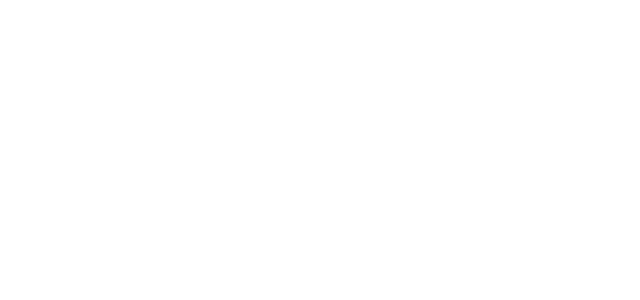
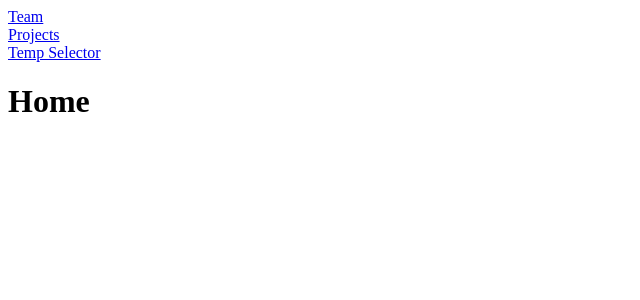
Before and after one commit to tascott/Project-2, a React (Vite) app: page / in a window 1280 px wide. Before the commit this address had no page. Shown: the top 300 px of the page, without its empty margins (0-640 px from the left). Built offline with nearby package versions, Linux system fonts and the light colour scheme.

Commit message:
undo-all csss-back-to-begining

```diff
--- a/src/App.jsx
+++ b/src/App.jsx
@@ -10,8 +10,10 @@ import Weather from './components/weatherAPI/Weather';
 function App() {
   return (
     <Router>
+      <Navbar />
       <Routes>
         <Route index element={<Home />} />
+
         <Route path="/team" element={<Team />} />
         <Route path="/projects" element={<ProjectList />} />
         <Route path="/projects/:urlFriendlyName" element={<ProjectPage />} />
@@ -21,15 +23,5 @@ function App() {
   );
 }
 
-function WrappedApp() {
-  return (
-    <Router>
-      <Routes>
-        <Route element={<Navbar />} />
-        <Route element={<App />} />
-      </Routes>
-    </Router>
-  );
-}
 
-export default WrappedApp;;
+export default App;
--- a/src/components/Navbar/Navbar.jsx
+++ b/src/components/Navbar/Navbar.jsx
@@ -1,7 +1,9 @@
+import { Link } from 'react-router-dom';
+import './navbar.css';
+
 function Navbar(props) {
   return (
-    <div className="home">
-      <h1>Home</h1>
+    <div className="Navbar">
       <Link to="/team">
         Team
         <br />
--- a/src/index.css
+++ b/src/index.css
@@ -1,69 +1,7 @@
-/* :root {
-  font-family: Inter, system-ui, Avenir, Helvetica, Arial, sans-serif;
-  line-height: 1.5;
-  font-weight: 400;
-
-  color-scheme: light dark;
-  color: rgba(255, 255, 255, 0.87);
-  background-color: #242424;
-
-  font-synthesis: none;
-  text-rendering: optimizeLegibility;
-  -webkit-font-smoothing: antialiased;
-  -moz-osx-font-smoothing: grayscale;
-  -webkit-text-size-adjust: 100%;
+*,
+*::before,
+*::after {
+  box-sizing: border-box;
 }
 
-a {
-  font-weight: 500;
-  color: #646cff;
-  text-decoration: inherit;
-}
-a:hover {
-  color: #535bf2;
-}
-
-body {
-  margin: 0;
-  display: flex;
-  place-items: center;
-  min-width: 320px;
-  min-height: 100vh;
-}
-
-h1 {
-  font-size: 3.2em;
-  line-height: 1.1;
-}
-
-button, .button {
-  border-radius: 8px;
-  border: 1px solid transparent;
-  padding: 0.6em 1.2em;
-  font-size: 1em;
-  font-weight: 500;
-  font-family: inherit;
-  background-color: #1a1a1a;
-  cursor: pointer;
-  transition: border-color 0.25s;
-}
-button:hover {
-  border-color: #646cff;
-}
-button:focus,
-button:focus-visible {
-  outline: 4px auto -webkit-focus-ring-color;
-}
-
-@media (prefers-color-scheme: light) {
-  :root {
-    color: #213547;
-    background-color: #ffffff;
-  }
-  a:hover {
-    color: #747bff;
-  }
-  button {
-    background-color: #f9f9f9;
-  }
-} */
+.display--font {}
--- a/src/pages/Home/index.jsx
+++ b/src/pages/Home/index.jsx
@@ -5,18 +5,7 @@ function Home(props) {
   return (
     <div className="home">
       <h1>Home</h1>
-      <Link to="/team">
-        Team
-        <br />
-      </Link>
-      <Link to="/projects">
-        Go to Projects
-        <br />
-      </Link>
-      <Link to="/weather">
-        Go to Temp Selector
-        <br />
-      </Link>
+
     </div>
   );
 }
```
Also changed, not shown: src/components/Navbar/navbar.css (added).
